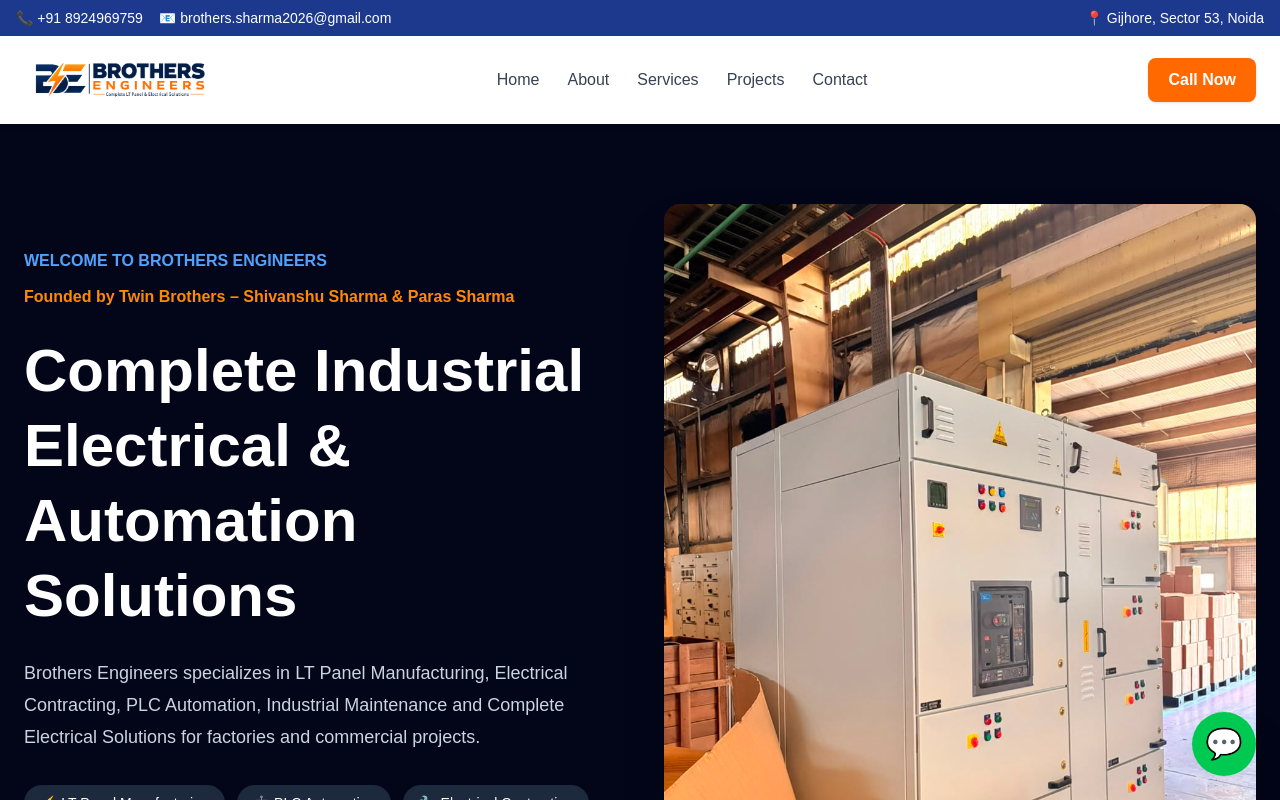
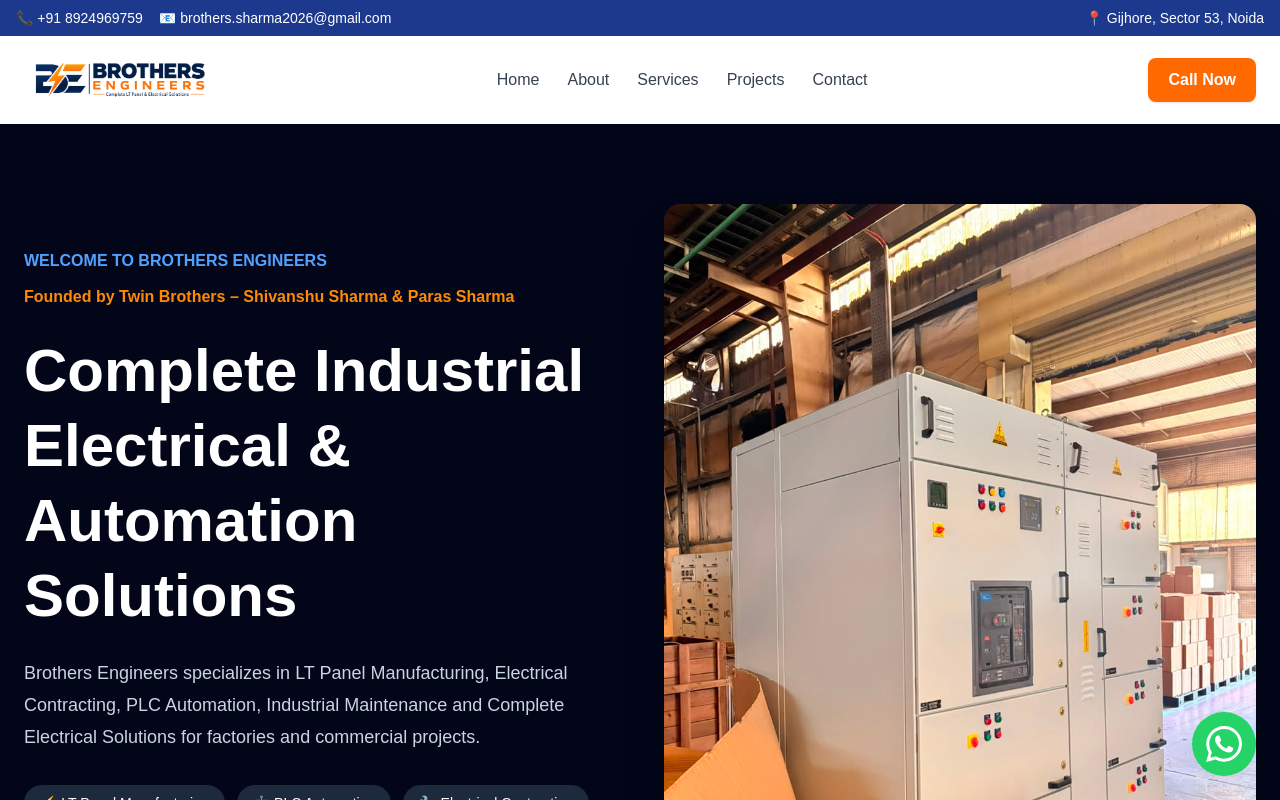
Before and after one commit to brotherssharma2026-stack/brothers-engineers, a Next.js app: page / in a window 1280 px wide. Shown: the top 800 px of the page. Built offline with nearby package versions, Linux system fonts and the light colour scheme.

Commit message:
Fix floating WhatsApp icon

```diff
--- a/components/Whatsapp.tsx
+++ b/components/Whatsapp.tsx
@@ -4,9 +4,19 @@
       href="https://wa.me/918924969759"
       target="_blank"
       rel="noopener noreferrer"
-      className="fixed bottom-6 right-6 bg-green-500 hover:bg-green-600 text-white rounded-full w-16 h-16 flex items-center justify-center shadow-2xl text-3xl z-50 transition"
+      aria-label="Chat with Brothers Engineers on WhatsApp"
+      title="Chat with us on WhatsApp"
+      className="fixed bottom-6 right-6 bg-[#25D366] hover:bg-[#1DA851] text-white rounded-full w-16 h-16 flex items-center justify-center shadow-2xl z-50 transition duration-300 hover:scale-110"
     >
-      💬
+      <svg
+        xmlns="http://www.w3.org/2000/svg"
+        viewBox="0 0 24 24"
+        fill="currentColor"
+        className="w-9 h-9"
+        aria-hidden="true"
+      >
+        <path d="M20.52 3.48A11.86 11.86 0 0 0 12.08 0C5.52 0 .18 5.34.18 11.9c0 2.1.55 4.16 1.6 5.98L.08 24l6.28-1.65a11.9 11.9 0 0 0 5.72 1.46h.01c6.56 0 11.9-5.34 11.9-11.9 0-3.18-1.24-6.17-3.47-8.43ZM12.08 21.8h-.01a9.9 9.9 0 0 1-5.04-1.38l-.36-.21-3.73.98.99-3.64-.24-.37a9.85 9.85 0 0 1-1.52-5.28c0-5.47 4.45-9.92 9.92-9.92 2.65 0 5.14 1.03 7.01 2.91a9.85 9.85 0 0 1 2.9 7.02c0 5.47-4.45 9.89-9.92 9.89Zm5.44-7.42c-.3-.15-1.76-.87-2.03-.97-.27-.1-.47-.15-.67.15-.2.3-.77.97-.94 1.17-.17.2-.35.22-.65.07-.3-.15-1.27-.47-2.42-1.5-.9-.8-1.5-1.78-1.67-2.08-.17-.3-.02-.46.13-.61.13-.13.3-.35.45-.52.15-.17.2-.3.3-.5.1-.2.05-.37-.02-.52-.08-.15-.67-1.62-.92-2.22-.24-.58-.48-.5-.67-.51h-.57c-.2 0-.52.07-.79.37-.27.3-1.04 1.02-1.04 2.49s1.07 2.89 1.22 3.09c.15.2 2.1 3.2 5.09 4.49.71.31 1.27.5 1.7.64.72.23 1.37.2 1.88.12.58-.09 1.76-.72 2.01-1.42.25-.7.25-1.3.17-1.42-.07-.12-.27-.2-.57-.35Z" />
+      </svg>
     </a>
   );
 }
```
